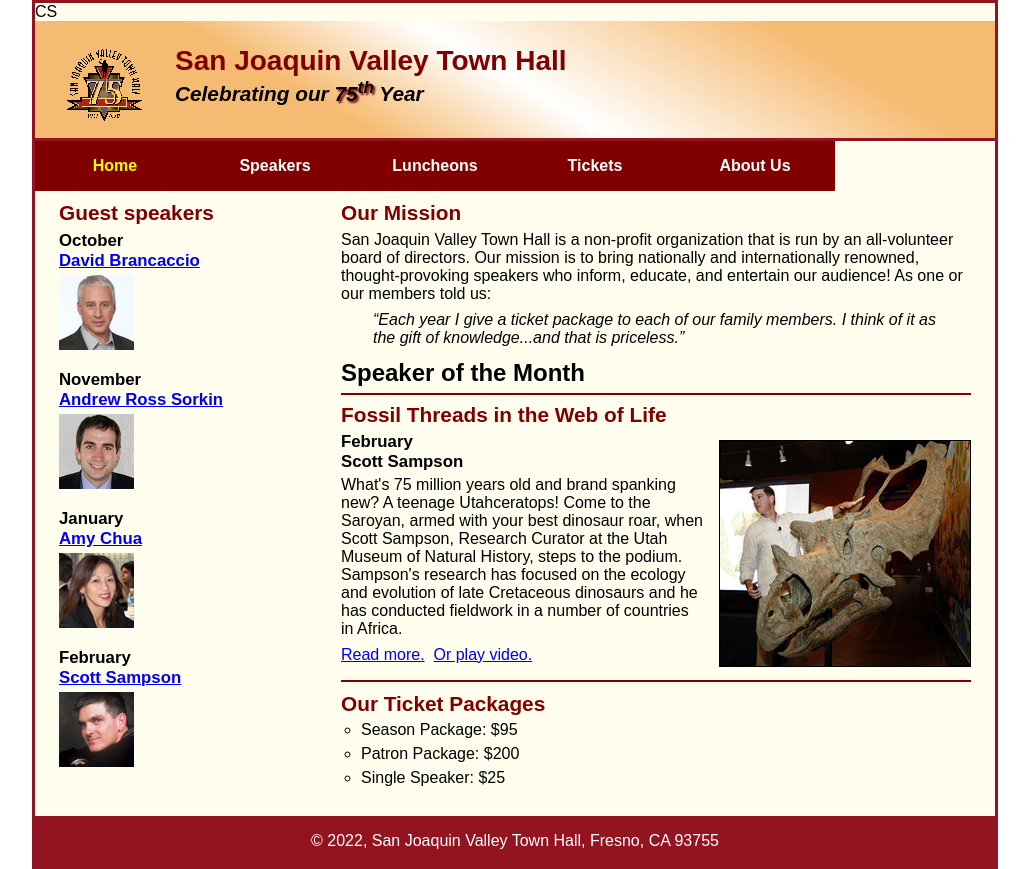
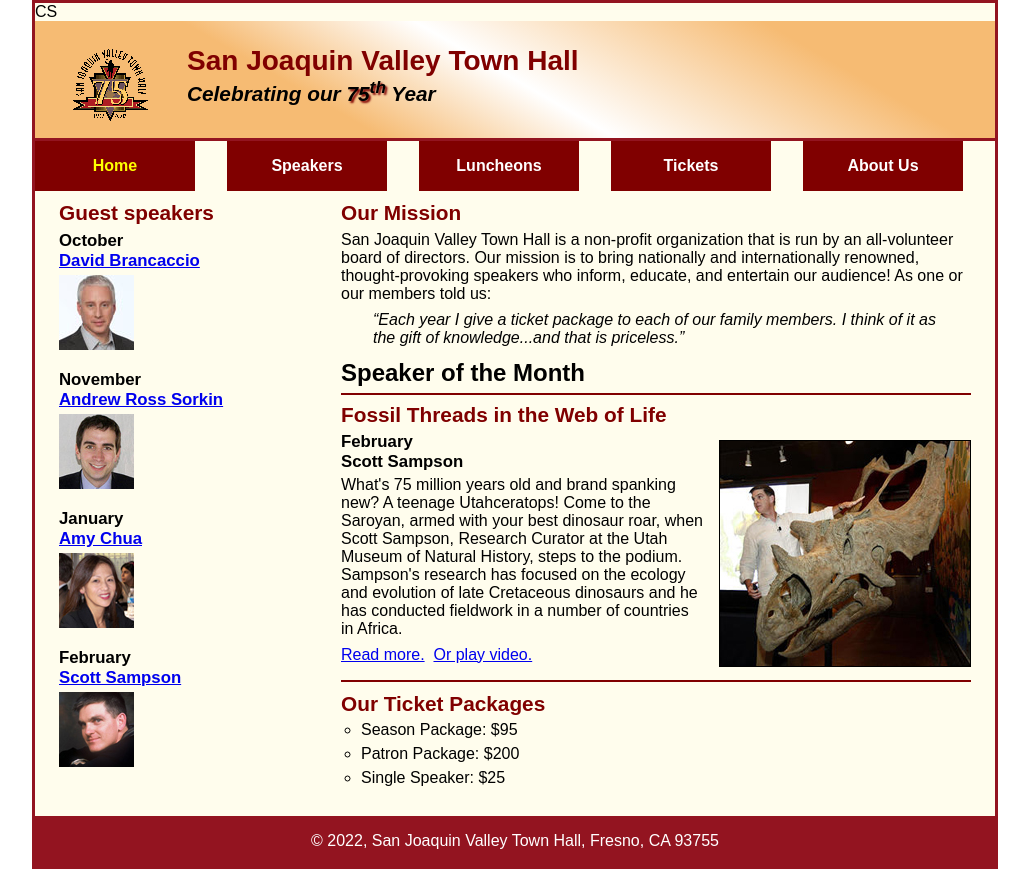
Before and after one commit to mjt0822/A13, a plain HTML site: page index.html in a window 1280 px wide. Shown: the whole page, without its empty margins (125-1154 px from the left). Drawn offline with Linux system fonts and the light colour scheme.

Commit message:
Added CSS

```diff
--- a/styles/c8_main.css
+++ b/styles/c8_main.css
@@ -41,7 +41,7 @@ header h3 {
 }
 header img {
 	float: left;
-	padding: 0 30px;
+	padding: 0 3.75%;
 }
 .shadow {
 	text-shadow: 2px 2px 2px #800000;
@@ -55,6 +55,7 @@ header img {
 }
 #nav_menu ul li {
 	float: left;
+	width: 20%;
 }
 #nav_menu ul li a {
     display: block;
```
